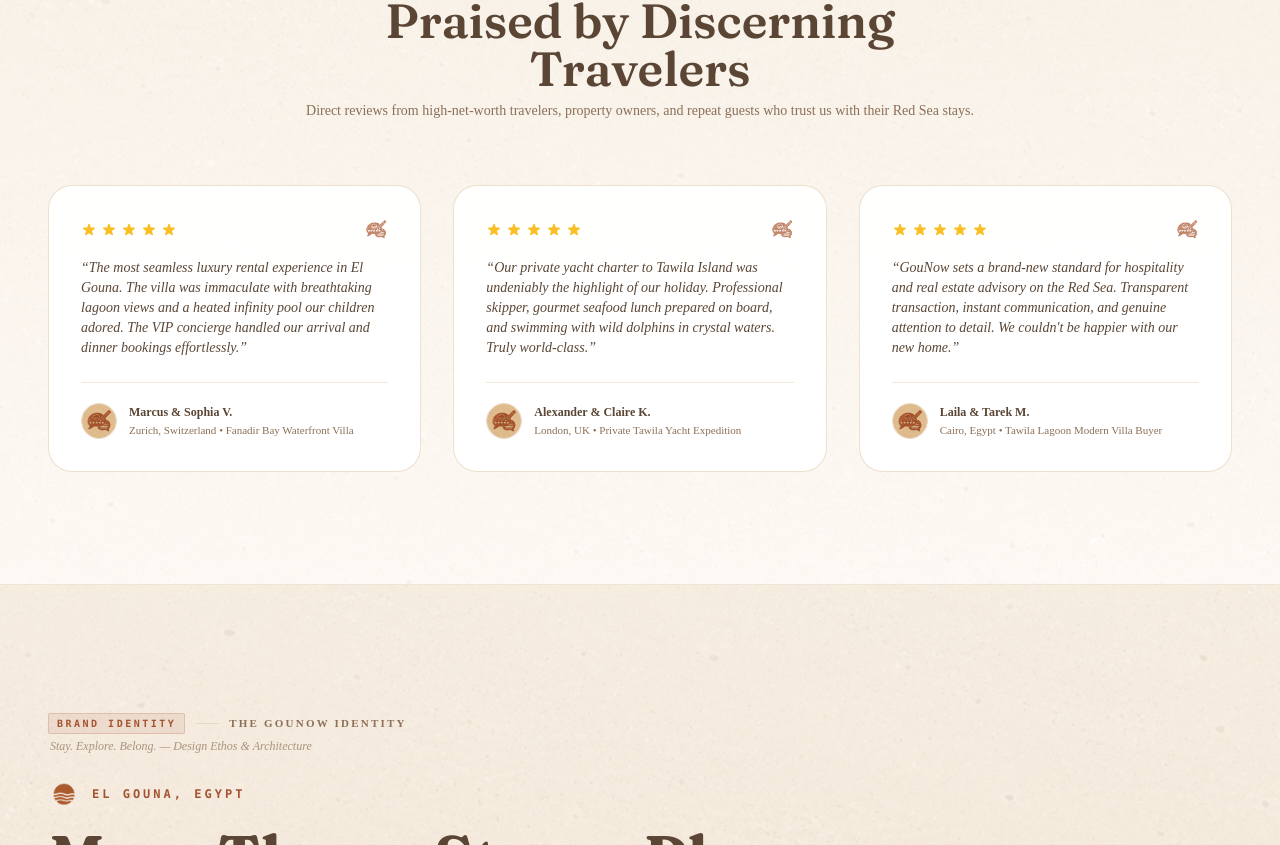
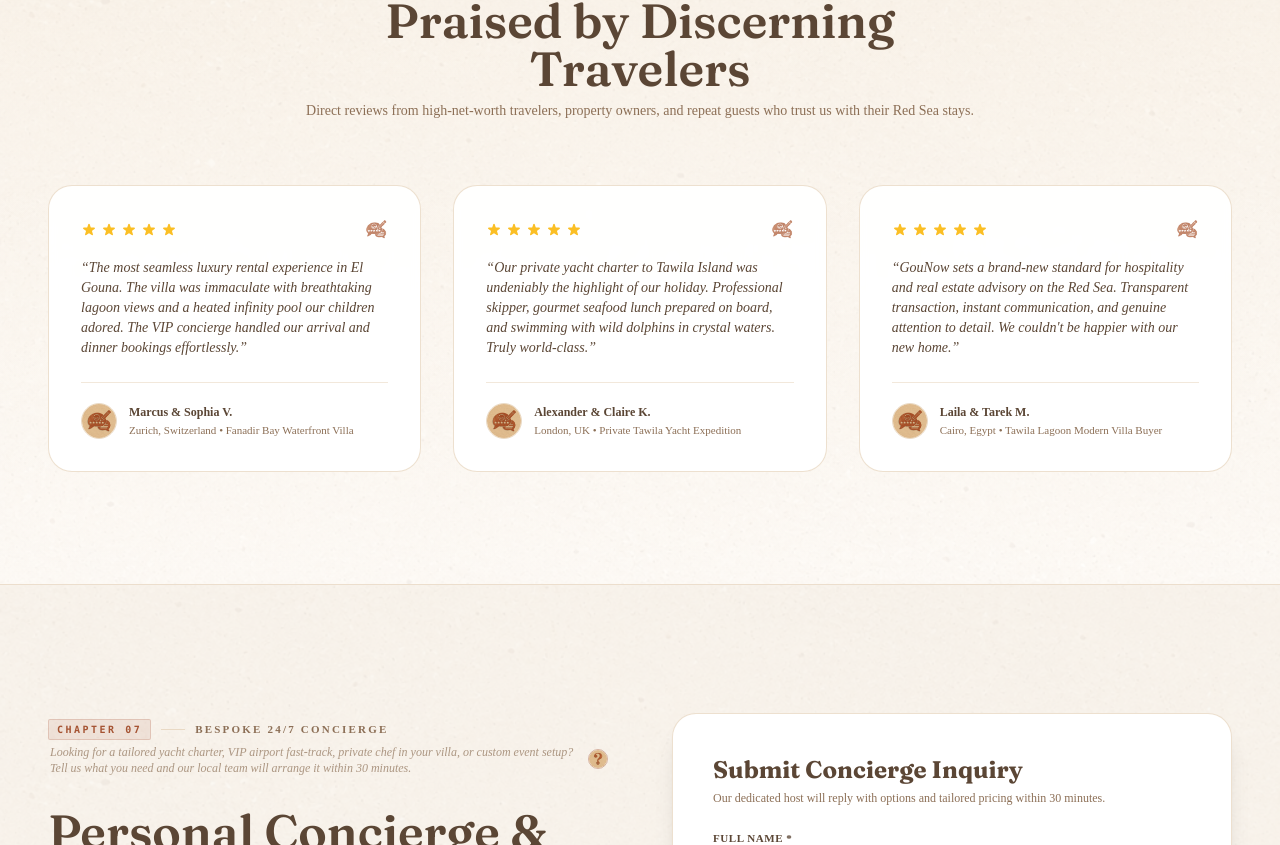
Before and after one commit to IbrahimElshishtawy/gouna-lifestyle-platform, a Next.js app in the folder frontend/: page /en in a window 1280 px wide. Shown: the part 11155-12000 px from the top of the page. Built offline with nearby package versions, Linux system fonts and the light colour scheme; no server answers; a web font is replaced by a local one.

Commit message:
fix: remove brand identity showcase section from home page

```diff
--- a/frontend/src/app/[locale]/page.tsx
+++ b/frontend/src/app/[locale]/page.tsx
@@ -11,7 +11,6 @@ import FeaturedSales from "@/features/home/components/FeaturedSales";
 import TestimonialsSection from "@/features/home/components/TestimonialsSection";
 import EventsSection from "@/features/home/components/EventsSection";
 import ConciergeInquiry from "@/features/home/components/ConciergeInquiry";
-import BrandIdentityShowcase from "@/features/home/components/BrandIdentityShowcase";
 import FaqSection from "@/features/home/components/FaqSection";
 import { getProperties } from "@/features/properties/services/properties.api";
 import { getExperiences } from "@/features/experiences/services/experiences.api";
@@ -133,10 +132,6 @@ export default async function HomePage({
           </ScrollReveal>
         )}
 
-        {/* 10. Brand Philosophy & Design Ethos Showcase */}
-        <ScrollReveal animation="fade-up" duration={800}>
-          <BrandIdentityShowcase />
-        </ScrollReveal>
 
         {/* 11. Personal Concierge & Tailored Arrangements Lead Form */}
         {sections?.concierge !== false && (
```
